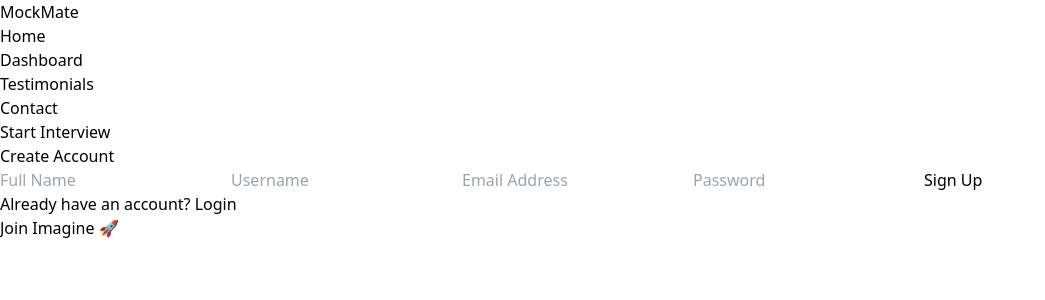
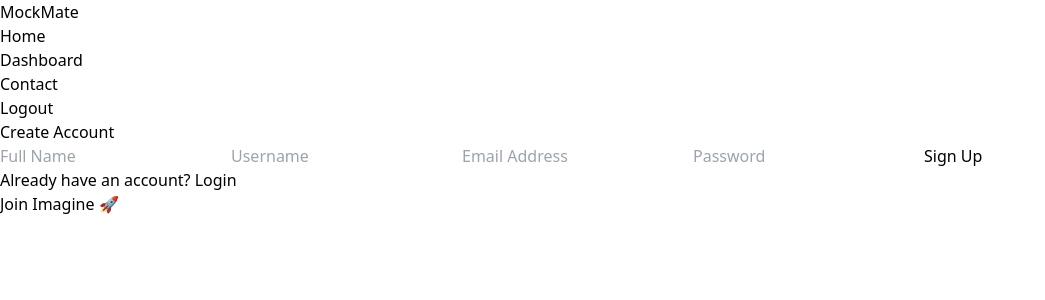
Before and after one commit to saurabh24thakur/AI_mock_Interview_, a React (Vite) app in the folder frontend/: page /signup in a window 1280 px wide. Shown: the top 300 px of the page, without its empty margins (0-1045 px from the left). Built offline with nearby package versions, Linux system fonts and the light colour scheme; sample sign-in values are in the browser's storage.

Commit message:
fixing the analyzing of question

```diff
--- a/frontend/src/component/Navbar.jsx
+++ b/frontend/src/component/Navbar.jsx
@@ -1,9 +1,27 @@
 import React, { useState } from "react";
-import { Link } from "react-router-dom";
-import AddInterview from "../component/AddInterview"; // import your modal component
+import { Link, useLocation, useNavigate } from "react-router-dom";
+import AddInterview from "../component/AddInterview";
 
 function Navbar() {
   const [isModalOpen, setIsModalOpen] = useState(false);
+
+  const navigate = useNavigate();
+  const location = useLocation();
+
+  // ✅ check login status (token OR user in localStorage)
+  const isLoggedIn =
+    !!localStorage.getItem("token") || !!localStorage.getItem("user");
+
+  // ✅ logout function
+  const handleLogout = () => {
+    localStorage.removeItem("token");
+    localStorage.removeItem("user");
+    navigate("/"); // redirect to home after logout
+  };
+
+  // ✅ show "Start Interview" only on home or dashboard
+  const showStartInterview =
+    location.pathname === "/" || location.pathname === "/dashboard";
 
   return (
     <header className="flex justify-between items-center px-10 py-5 shadow-sm bg-white">
@@ -24,25 +42,36 @@
             </Link>
           </li>
           <li>
-            <Link to="/testimonials" className="hover:text-blue-600">
-              Testimonials
-            </Link>
-          </li>
-          <li>
             <Link to="/contact" className="hover:text-blue-600">
               Contact
             </Link>
           </li>
+          <li>
+            {isLoggedIn ? (
+              <button
+                onClick={handleLogout}
+                className="hover:text-red-600 text-red-700"
+              >
+                Logout
+              </button>
+            ) : (
+              <Link to="/signup" className="hover:text-blue-600 text-blue-700">
+                Login/SignUp
+              </Link>
+            )}
+          </li>
         </ul>
       </nav>
 
-      {/* Button */}
+      {/* Button: Start Interview (only visible if logged in + home/dashboard) */}
+      {isLoggedIn && showStartInterview && (
         <button
           onClick={() => setIsModalOpen(true)}
           className="ml-6 bg-blue-600 text-white px-4 py-2 rounded-lg shadow hover:bg-blue-700 transition"
         >
           Start Interview
         </button>
+      )}
 
       {/* Add Interview Modal */}
       {isModalOpen && <AddInterview onClose={() => setIsModalOpen(false)} />}
--- a/frontend/src/pages/interview/InterviewPage.jsx
+++ b/frontend/src/pages/interview/InterviewPage.jsx
@@ -37,10 +37,9 @@
           return;
         }
 
-        // call your backend route
         const { data } = await axios.post(
           `${serverURL}/api/interviews/generate-questions`,
-          { jobRole: "Frontend Developer", difficulty: "medium" }, // or dynamic values
+          { jobRole: "Frontend Developer", difficulty: "medium" },
           {
             headers: { Authorization: `Bearer ${token}` },
           }
@@ -60,7 +59,7 @@
     fetchQuestions();
   }, [navigate]);
 
-  // --- CAMERA + RECORDING FUNCTIONS (unchanged) ---
+  // --- CAMERA + RECORDING FUNCTIONS ---
   const startCamera = async () => {
     try {
       const stream = await navigator.mediaDevices.getUserMedia({
@@ -69,6 +68,7 @@
       });
       videoRef.current.srcObject = stream;
       setIsCameraOn(true);
+
       mediaRecorderRef.current = new MediaRecorder(stream);
       mediaRecorderRef.current.ondataavailable = (event) => {
         if (event.data.size > 0) {
@@ -118,18 +118,19 @@
     try {
       const userInfo = JSON.parse(localStorage.getItem("userInfo"));
       const token = userInfo ? userInfo.token : null;
+
       if (!token) {
         alert("Not logged in.");
         navigate("/login");
         return;
       }
 
+      // ✅ no manual Content-Type header (Axios will set correct boundary)
       const { data } = await axios.post(
         `${serverURL}/api/interviews/analyze`,
         formData,
         {
           headers: {
-            "Content-Type": "multipart/form-data",
             Authorization: `Bearer ${token}`,
           },
         }
```
Also changed, not shown: 2 other files (tests, documents, lock files or other folders). Lines whose indentation alone changed are shown as unchanged.
